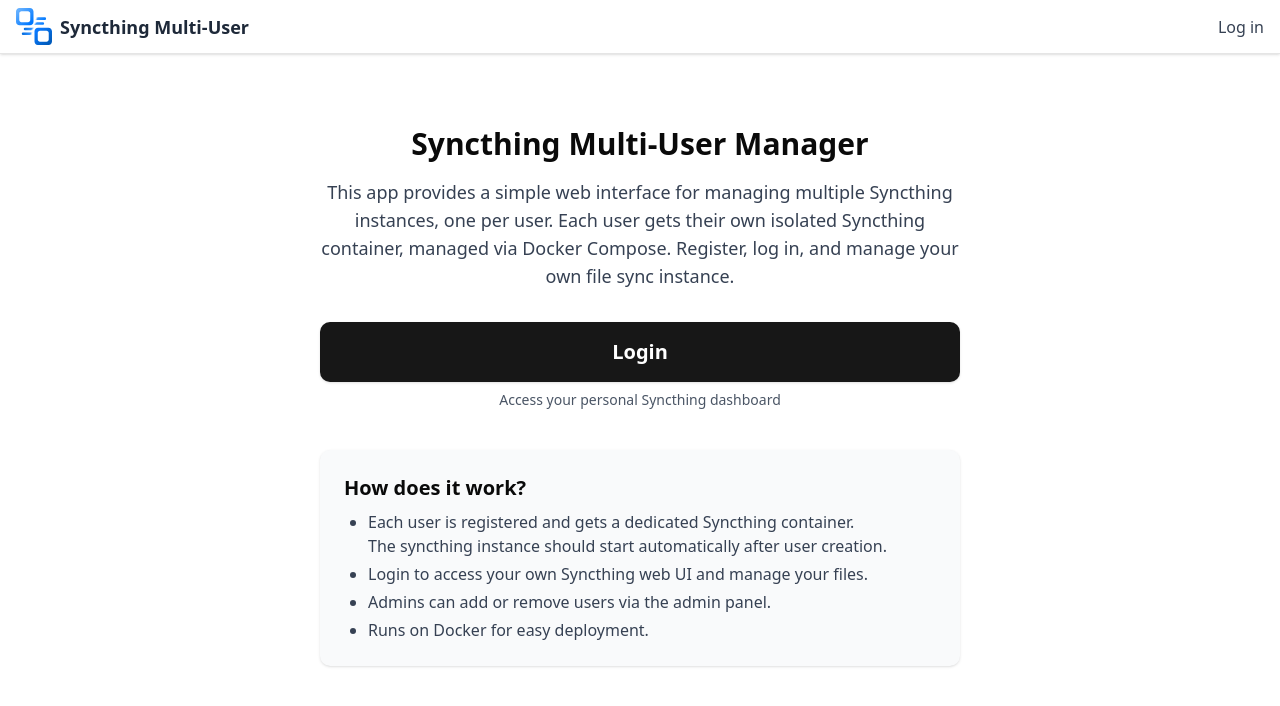
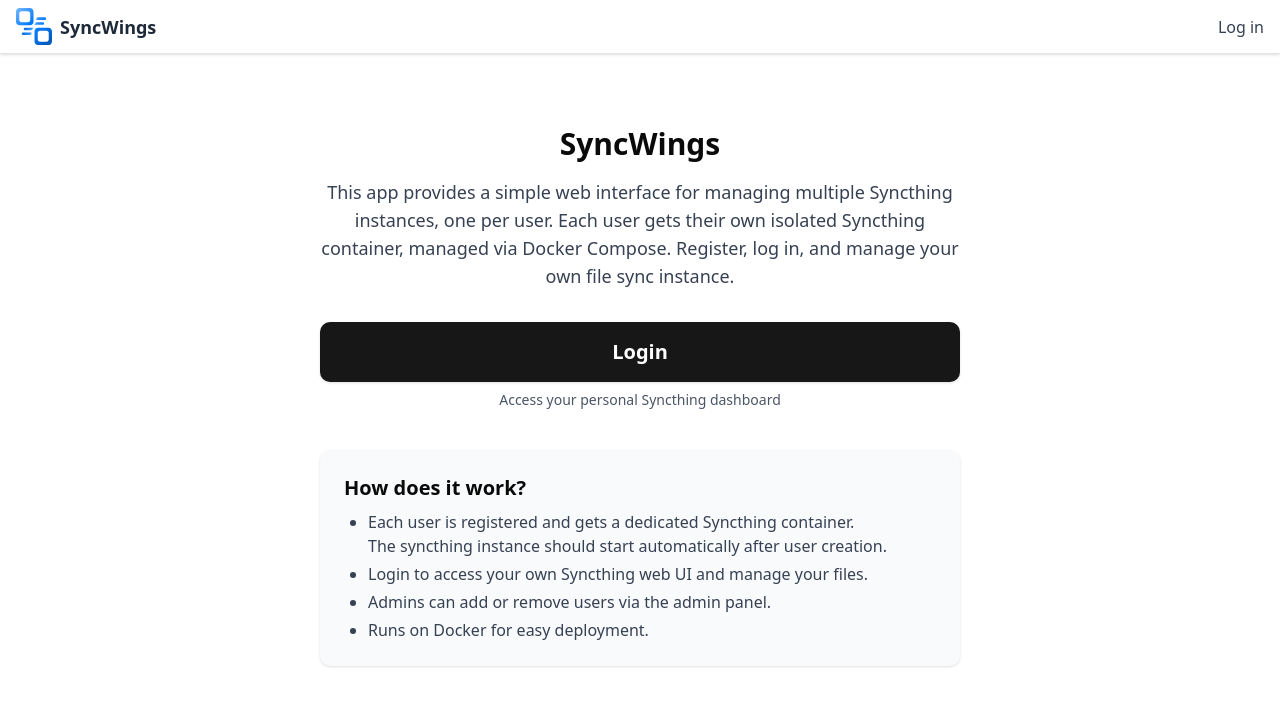
Before and after one commit to Loosetooth/syncwings, a Next.js app: page / in a window 1280 px wide. Shown: the top 706 px of the page. Built offline with nearby package versions, Linux system fonts and the light colour scheme; no server answers.

Commit message:
rename to syncwings

```diff
--- a/app/components/Navbar.tsx
+++ b/app/components/Navbar.tsx
@@ -43,7 +43,7 @@
       <div className="flex-1 flex items-center gap-2">
         <Link href="/" className="flex items-center group" aria-label="Home">
           <Image src="/logo.svg" alt="Logo" width={36} height={36} priority className="mr-2" />
-          <span className="font-bold text-lg text-gray-800 hover:text-primary text-center">Syncthing Multi-User</span>
+          <span className="font-bold text-lg text-gray-800 hover:text-primary text-center">SyncWings</span>
         </Link>
       </div>
       {/* Only show links and menu if not loading */}
--- a/app/page.tsx
+++ b/app/page.tsx
@@ -15,7 +15,7 @@
       <>
         <Navbar />
         <main className="max-w-2xl mx-auto px-4 py-10">
-          <h1 className="text-3xl font-bold mb-4 text-center">Syncthing Multi-User Manager</h1>
+          <h1 className="text-3xl font-bold mb-4 text-center">SyncWings</h1>
           <div className="text-center text-gray-600 text-lg">Loading...</div>
         </main>
       </>
@@ -29,7 +29,7 @@
     <>
       <Navbar />
       <main className="max-w-2xl mx-auto px-4 py-10">
-        <h1 className="text-3xl font-bold mb-4 text-center">Syncthing Multi-User Manager</h1>
+        <h1 className="text-3xl font-bold mb-4 text-center">SyncWings</h1>
         <p className="text-lg text-gray-700 mb-8 text-center">
           This app provides a simple web interface for managing multiple Syncthing instances, one per user. Each user gets their own isolated Syncthing container, managed via Docker Compose. Register, log in, and manage your own file sync instance.
         </p>
--- a/docker-compose.yml
+++ b/docker-compose.yml
@@ -1,7 +1,7 @@
 
 services:
-  syncthing-multi-user:
-    image: loosetooth/syncthing-multi-user:latest
+  syncwings:
+    image: loosetooth/syncwings:latest
     environment:
       # Secret for JWT signing.
       # Generate with `openssl rand -base64 64` and remove the newline
--- a/package.json
+++ b/package.json
@@ -1,5 +1,5 @@
 {
-  "name": "syncthing-multi-user",
+  "name": "syncwings",
   "version": "1.0.0",
   "description": "",
   "main": "index.js",
@@ -11,8 +11,7 @@
     "test": "vitest"
   },
   "keywords": [],
-  "author": "",
-  "license": "ISC",
+  "author": "Loosetooth <loosetooth@protonmail.com>",
   "packageManager": "pnpm@10.13.1",
   "dependencies": {
     "@radix-ui/react-slot": "^1.2.3",
```
Also changed, not shown: 1 other file (tests, documents, lock files or other folders).
